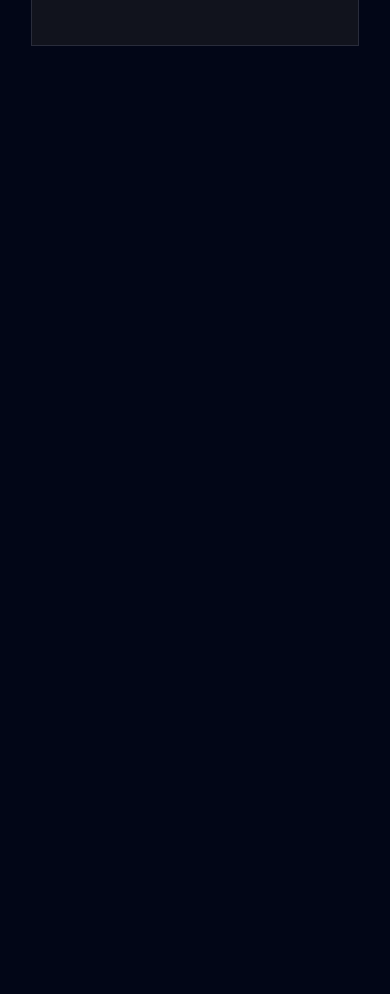
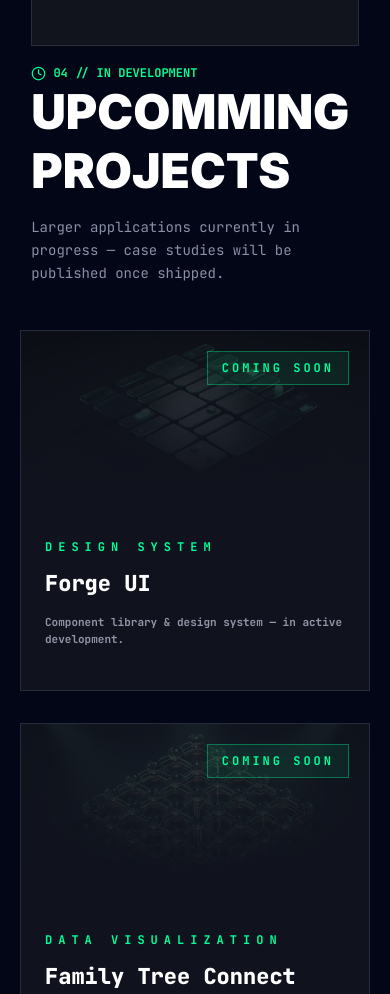
Before and after one commit to fambro21/portfolio-app, a website: page index.html in a window 390 px wide. Shown: the part 5720-6714 px from the top of the page. Before the commit the page ends 6611 px from the top, so only its background shows below. Drawn offline with nearby package versions, Linux system fonts and the light colour scheme.

Commit message:
feat:add upcoming projects section

```diff
--- a/assets/css/styles.css
+++ b/assets/css/styles.css
@@ -297,6 +297,7 @@ body {
 
 #projects,
 #skills,
+#upcomming,
 #contact {
   min-height: 100vh;
 }
@@ -725,6 +726,107 @@ body {
   padding: 48px;
 }
 
+.upcomming-icon {
+  position: relative;
+  top: 4px;
+  width: 15px;
+  height: 15px;
+}
+
+.upcomming-container {
+  margin-top: 15px;
+}
+
+.upcomming-projects {
+  display: grid;
+  grid-template-columns: repeat(3, 1fr);
+  gap: 32px;
+  padding: 1rem 8%;
+}
+
+.upcomming-project-card {
+  position: relative;
+  min-height: 345px;
+  background: #10131d;
+  border: 1px solid #262b3a;
+  overflow: hidden;
+  padding: 0;
+}
+
+.upcomming-project-card:hover {
+  border-color: #00ff99;
+  transform: translateY(-4px);
+  transition: 0.3s ease;
+}
+
+.upcomming-card-image {
+  height: 170px;
+  background-size: cover;
+  background-position: center;
+  opacity: 0.28;
+  position: relative;
+}
+
+.upcomming-card-image::after {
+  content: "";
+  position: absolute;
+  inset: 0;
+  background: linear-gradient(to bottom, rgba(5, 6, 13, 0.1), #10131d 90%);
+}
+
+.image-1 {
+  background-image: url(../images/forge-ui.png);
+}
+
+.image-2 {
+  background-image: url(../images/family-tree-connect.png);
+}
+
+.image-3 {
+  background-image: url(../images/rvpro-dispatch.png);
+}
+
+.badge {
+  position: absolute;
+  top: 20px;
+  right: 20px;
+  color: #00ff99;
+  background: rgba(0, 255, 153, 0.08);
+  border: 1px solid rgba(0, 255, 153, 0.35);
+  padding: 8px 14px;
+  font-size: 12px;
+  font-weight: 700;
+  letter-spacing: 3px;
+}
+
+.card-content {
+  padding: 26px 24px 30px;
+}
+
+.category {
+  color: #00ff99;
+  font-size: 12px;
+  font-family: "JetBrains Mono", monospace;
+  letter-spacing: 6px;
+  font-weight: 700;
+  margin-bottom: 14px;
+}
+
+.upcomming-title {
+  margin: 0 0 16px;
+  font-size: 22px;
+  font-weight: 800;
+  color: #ffffff;
+}
+
+.description {
+  color: #9296a8;
+  font-size: 11px;
+  line-height: 1.6;
+  font-family: "JetBrains Mono", monospace;
+  font-weight: 700;
+}
+
 @media (min-width: 768px) {
   .hero {
     background-position: center;
@@ -850,6 +952,20 @@ body {
   .skill-info {
     font-size: 16px;
   }
+
+  .upcomming-icon {
+    position: relative;
+    top: 1px;
+    width: 15px;
+    height: 15px;
+  }
+}
+
+@media (max-width: 1000px) {
+  .upcomming-projects {
+    grid-template-columns: 1fr;
+    padding: 30px 20px;
+  }
 }
 
 @media (min-width: 1024px) {
@@ -887,6 +1003,12 @@ body {
     display: inline-block;
     width: 2.5rem;
   }
+
+  .upcomming-icon {
+    position: relative;
+    width: 15px;
+    height: 15px;
+  }
 }
 
 @media (min-width: 1440px) {
@@ -917,4 +1039,18 @@ body {
   .skills-grid {
     grid-template-columns: repeat(2, minmax(0, 1fr));
   }
+
+  .upcomming-projects {
+    display: grid;
+    grid-template-columns: repeat(3, 1fr);
+    gap: 32px;
+    padding: 1rem 8%;
+  }
+
+  .upcomming-icon {
+    position: relative;
+    top: 4px;
+    width: 20px;
+    height: 20px;
+  }
 }
--- a/assets/js/main.js
+++ b/assets/js/main.js
@@ -16,6 +16,7 @@
 
   const header = document.querySelector("#header");
   const skillBars = document.querySelectorAll(".fill");
+  const cards = document.querySelectorAll(".upcomming-project-card");
 
   let lastFrameTime = performance.now();
   let frameCount = 0;
@@ -114,5 +115,15 @@
     });
   });
 
+  cards.forEach((card) => {
+    card.addEventListener("mouseenter", () => {
+      card.style.boxShadow = "0 0 30px rgba(0, 255, 153, 0.12)";
+    });
+
+    card.addEventListener("mouseleave", () => {
+      card.style.boxShadow = "none";
+    });
+  });
+
   renderMenu();
 })();
--- a/index.html
+++ b/index.html
@@ -631,6 +631,74 @@
         </div>
       </section>
 
+      <section id="upcomming" class="upcomming-container">
+        <h2 class="project-title">
+          <i class="upcomming-icon" data-lucide="clock4"></i>
+          04 // In Development
+        </h2>
+
+        <h3 class="project">Upcomming Projects</h3>
+
+        <p class="project-description">
+          Larger applications currently in progress — case studies will be
+          published once shipped.
+        </p>
+
+        <div class="upcomming-projects">
+          <!-- Card 1 -->
+          <div class="upcomming-project-card">
+            <div class="upcomming-card-image image-1"></div>
+
+            <span class="badge">COMING SOON</span>
+
+            <div class="card-content">
+              <p class="category">DESIGN SYSTEM</p>
+
+              <h3 class="upcomming-title">Forge UI</h3>
+
+              <p class="description">
+                Component library & design system — in active development.
+              </p>
+            </div>
+          </div>
+
+          <!-- Card 2 -->
+          <div class="upcomming-project-card">
+            <div class="upcomming-card-image image-2"></div>
+
+            <span class="badge">COMING SOON</span>
+
+            <div class="card-content">
+              <p class="category">DATA VISUALIZATION</p>
+
+              <h3 class="upcomming-title">Family Tree Connect</h3>
+
+              <p class="description">
+                Genealogy platform with real-time collaboration — pending
+                launch.
+              </p>
+            </div>
+          </div>
+
+          <!-- Card 3 -->
+          <div class="upcomming-project-card">
+            <div class="upcomming-card-image image-3"></div>
+
+            <span class="badge">COMING SOON</span>
+
+            <div class="card-content">
+              <p class="category">REAL-TIME OPERATIONS</p>
+
+              <h3 class="upcomming-title">RVPro Dispatch</h3>
+
+              <p class="description">
+                Fleet dispatch management system — in progress.
+              </p>
+            </div>
+          </div>
+        </div>
+      </section>
+
       <section id="contact"></section>
     </main>
     <footer></footer>
```
Also changed, not shown: assets/images/family-tree-connect.png (added), assets/images/forge-ui.png (added), assets/images/rvpro-dispatch.png (added).
